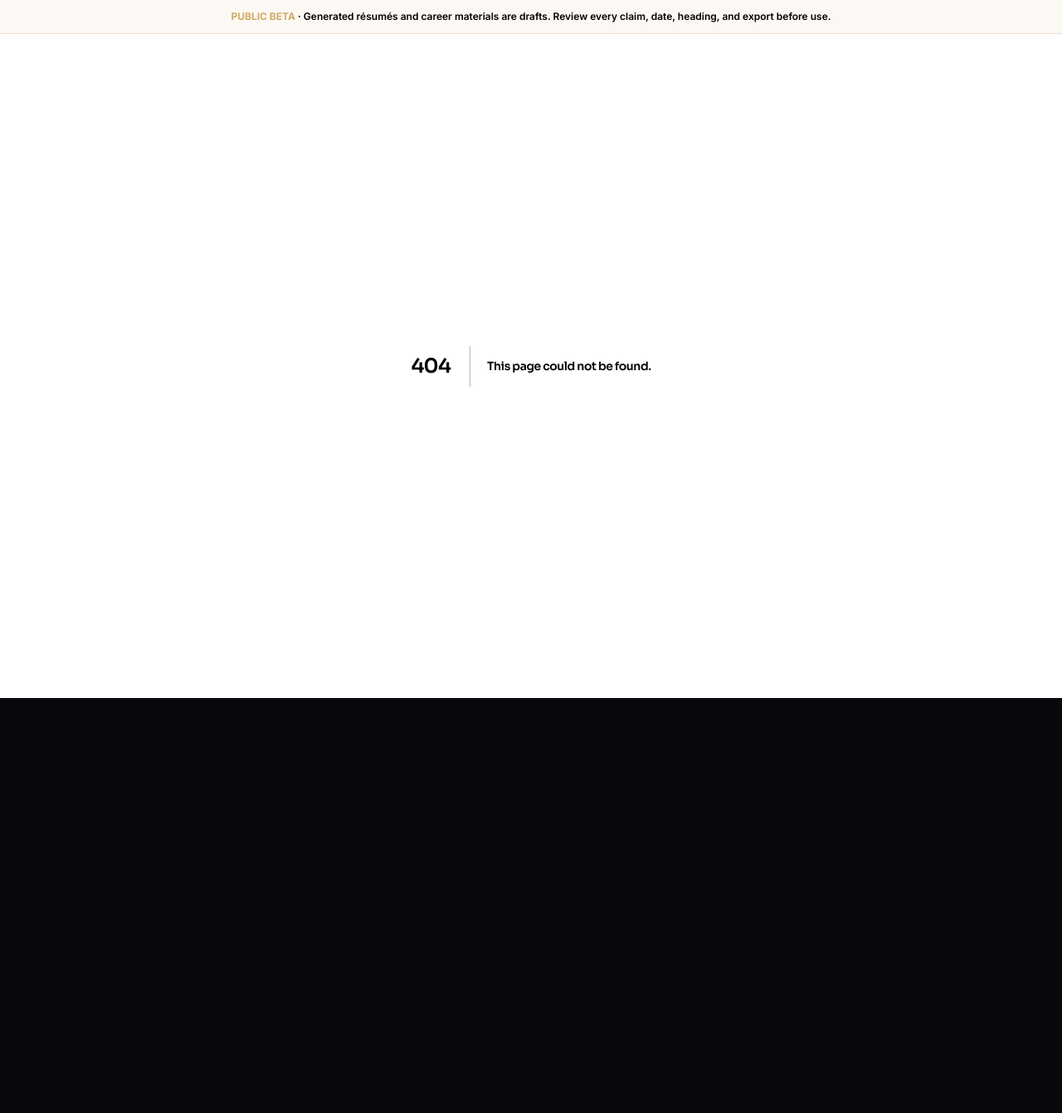
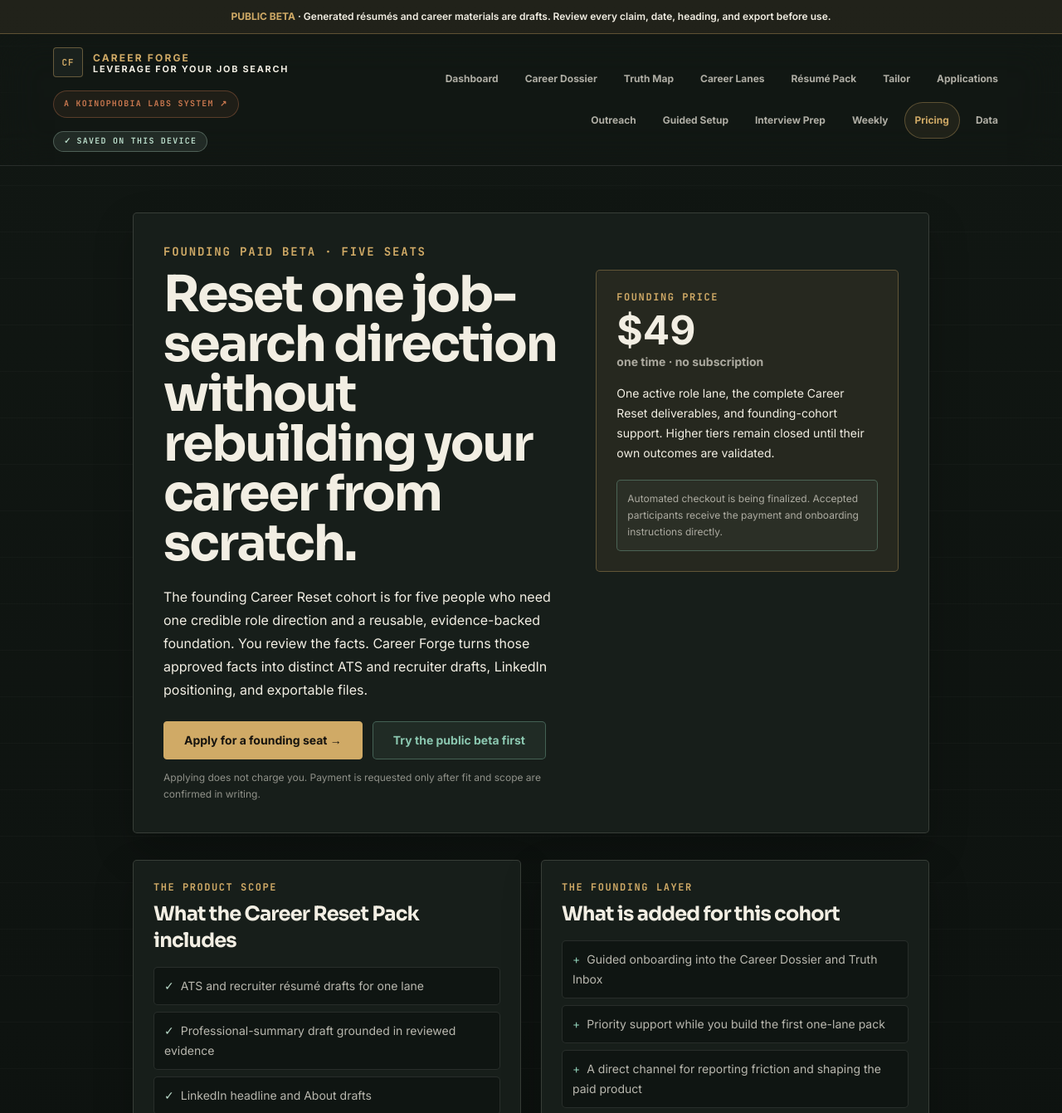
Before and after one commit to koinophobia-labs/career-forge-lite, a Next.js app: page /founding-beta in a window 1280 px wide. Before the commit this address had no page. Shown: the top 1341 px of the page at 83% size. Before the commit the page ends 841 px from the top, so only its background shows below. Built offline with nearby package versions, Linux system fonts and the light colour scheme.

Commit message:
Add founding Career Reset cohort page

```diff
--- /dev/null
+++ b/src/app/founding-beta/page.tsx
@@ -0,0 +1,143 @@
+import Link from "next/link";
+import { CommandNav } from "@/components/CommandNav";
+import { SiteFooter } from "@/components/SiteFooter";
+import { PACKAGES } from "@/lib/packages";
+
+export const metadata = {
+  title: "Founding Career Reset Cohort — Career Forge",
+  description: "Apply for one of five founding Career Reset seats: a one-time, one-lane Career Forge pack with guided onboarding and priority support."
+};
+
+const reset = PACKAGES.reset;
+
+const fitSignals = [
+  "You are actively restarting, cleaning up, or refocusing a real job search.",
+  "You can complete the dossier-to-export workflow within seven days of acceptance.",
+  "You will review every claim and use at least one artifact in a real application.",
+  "You are willing to share honest feedback and the optional content-free pilot summary."
+];
+
+const foundingExtras = [
+  "Guided onboarding into the Career Dossier and Truth Inbox",
+  "Priority support while you build the first one-lane pack",
+  "A direct channel for reporting friction and shaping the paid product",
+  "Founding-seat recognition in the cohort record, with no public attribution unless you approve it"
+];
+
+export default function FoundingBetaPage() {
+  const applicationBody = [
+    "Hi Blake — I want to apply for a Career Forge founding seat.",
+    "",
+    "Name:",
+    "Current role or background:",
+    "Role direction I am pursuing:",
+    "What is not working in my current job search:",
+    "Can I complete the workflow within seven days? (yes/no):",
+    "Anything Career Forge should handle carefully:"
+  ].join("\n");
+  const applicationHref = `mailto:koinophobia999@gmail.com?subject=${encodeURIComponent("Career Forge founding cohort — application")}&body=${encodeURIComponent(applicationBody)}`;
+
+  return (
+    <main>
+      <CommandNav active="/pricing" />
+
+      <section className="mx-auto max-w-5xl px-5 py-10 sm:px-8 sm:py-14">
+        <div className="trust-panel overflow-hidden">
+          <div className="p-6 sm:p-9">
+            <p className="trust-kicker text-sm font-bold uppercase">Founding paid beta · Five seats</p>
+            <div className="mt-3 grid gap-7 lg:grid-cols-[1.15fr_0.85fr] lg:items-start">
+              <div>
+                <h1 className="max-w-3xl text-4xl font-bold leading-tight text-paper sm:text-6xl">
+                  Reset one job-search direction without rebuilding your career from scratch.
+                </h1>
+                <p className="mt-5 max-w-2xl text-base leading-7 text-paper/72">
+                  The founding Career Reset cohort is for five people who need one credible role direction and a reusable,
+                  evidence-backed foundation. You review the facts. Career Forge turns those approved facts into distinct ATS
+                  and recruiter drafts, LinkedIn positioning, and exportable files.
+                </p>
+                <div className="mt-6 flex flex-wrap gap-3">
+                  <a href={applicationHref} className="lab-pill-button inline-flex min-h-11 items-center px-6 py-3 text-sm font-black">
+                    Apply for a founding seat →
+                  </a>
+                  <Link href="/" className="inline-flex min-h-11 items-center rounded-md border border-cyan/40 bg-cyan/10 px-6 py-3 text-sm font-bold text-cyan">
+                    Try the public beta first
+                  </Link>
+                </div>
+                <p className="mt-3 text-xs leading-5 text-paper/55">
+                  Applying does not charge you. Payment is requested only after fit and scope are confirmed in writing.
+                </p>
+              </div>
+
+              <aside className="rounded-xl border border-gold/35 bg-gold/10 p-5 sm:p-6">
+                <p className="lab-mono text-xs font-black uppercase tracking-[0.14em] text-gold">Founding price</p>
+                <p className="mt-2 text-5xl font-black text-paper">${reset.priceUsd}</p>
+                <p className="mt-1 text-sm font-bold text-paper/65">one time · no subscription</p>
+                <p className="mt-4 text-sm leading-6 text-paper/72">
+                  One active role lane, the complete Career Reset deliverables, and founding-cohort support. Higher tiers remain closed until their own outcomes are validated.
+                </p>
+                <div className="mt-5 rounded-lg border border-cyan/25 bg-cyan/5 p-3 text-xs leading-5 text-paper/65">
+                  Automated checkout is being finalized. Accepted participants receive the payment and onboarding instructions directly.
+                </div>
+              </aside>
+            </div>
+          </div>
+        </div>
+
+        <section className="mt-8 grid gap-6 lg:grid-cols-2" aria-labelledby="included-title">
+          <div className="trust-panel p-5 sm:p-6">
+            <p className="trust-kicker text-xs font-bold uppercase">The product scope</p>
+            <h2 id="included-title" className="mt-2 text-2xl font-bold text-paper">What the Career Reset Pack includes</h2>
+            <ul className="mt-4 grid gap-2">
+              {reset.deliverables.map((item) => (
+                <li key={item} className="rounded-lg border border-white/10 bg-obsidian/35 px-3 py-2.5 text-sm leading-6 text-paper/75">
+                  <span aria-hidden="true" className="mr-2 text-mint">✓</span>{item}
+                </li>
+              ))}
+            </ul>
+          </div>
+
+          <div className="trust-panel p-5 sm:p-6">
+            <p className="trust-kicker text-xs font-bold uppercase">The founding layer</p>
+            <h2 className="mt-2 text-2xl font-bold text-paper">What is added for this cohort</h2>
+            <ul className="mt-4 grid gap-2">
+              {foundingExtras.map((item) => (
+                <li key={item} className="rounded-lg border border-white/10 bg-obsidian/35 px-3 py-2.5 text-sm leading-6 text-paper/75">
+                  <span aria-hidden="true" className="mr-2 text-cyan">+</span>{item}
+                </li>
+              ))}
+            </ul>
+          </div>
+        </section>
+
+        <section className="trust-panel mt-8 p-5 sm:p-7" aria-labelledby="fit-title">
+          <p className="trust-kicker text-xs font-bold uppercase">Cohort fit</p>
+          <h2 id="fit-title" className="mt-2 text-2xl font-bold text-paper">This works only with real job-search behavior.</h2>
+          <div className="mt-5 grid gap-3 md:grid-cols-2">
+            {fitSignals.map((item) => (
+              <p key={item} className="rounded-xl border border-white/10 bg-white/[0.03] p-4 text-sm leading-6 text-paper/72">{item}</p>
+            ))}
+          </div>
+          <p className="mt-5 text-sm leading-6 text-paper/62">
+            Career Forge creates reviewable drafts, not guaranteed interviews or offers. You remain responsible for checking every date, claim, company, and final file before sending it.
+          </p>
+        </section>
+
+        <section className="mt-8 rounded-xl border border-cyan/25 bg-cyan/5 p-5 sm:p-6">
+          <div className="flex flex-wrap items-center justify-between gap-4">
+            <div>
+              <h2 className="text-xl font-bold text-paper">Want the work done for you instead?</h2>
+              <p className="mt-1 max-w-2xl text-sm leading-6 text-paper/65">
+                The separate $149 Career Forge Résumé Rebuild includes human review, rebuilt files, target-role directions, and a walkthrough. It is not the self-serve SaaS cohort.
+              </p>
+            </div>
+            <Link href="/reviewed-service" className="inline-flex min-h-11 items-center rounded-md border border-gold/45 px-5 py-2.5 text-sm font-bold text-gold">
+              See the human service →
+            </Link>
+          </div>
+        </section>
+      </section>
+
+      <SiteFooter />
+    </main>
+  );
+}
```
